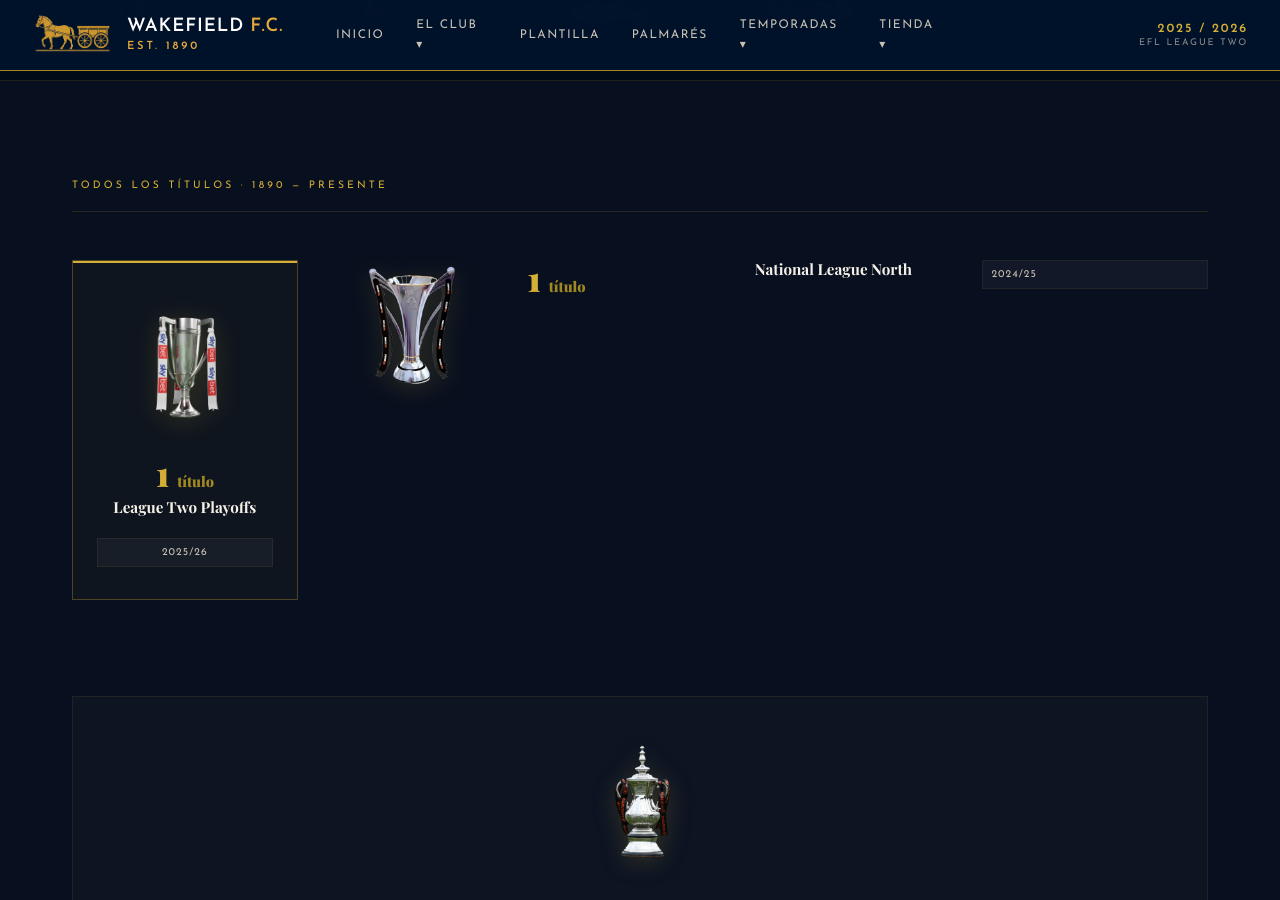
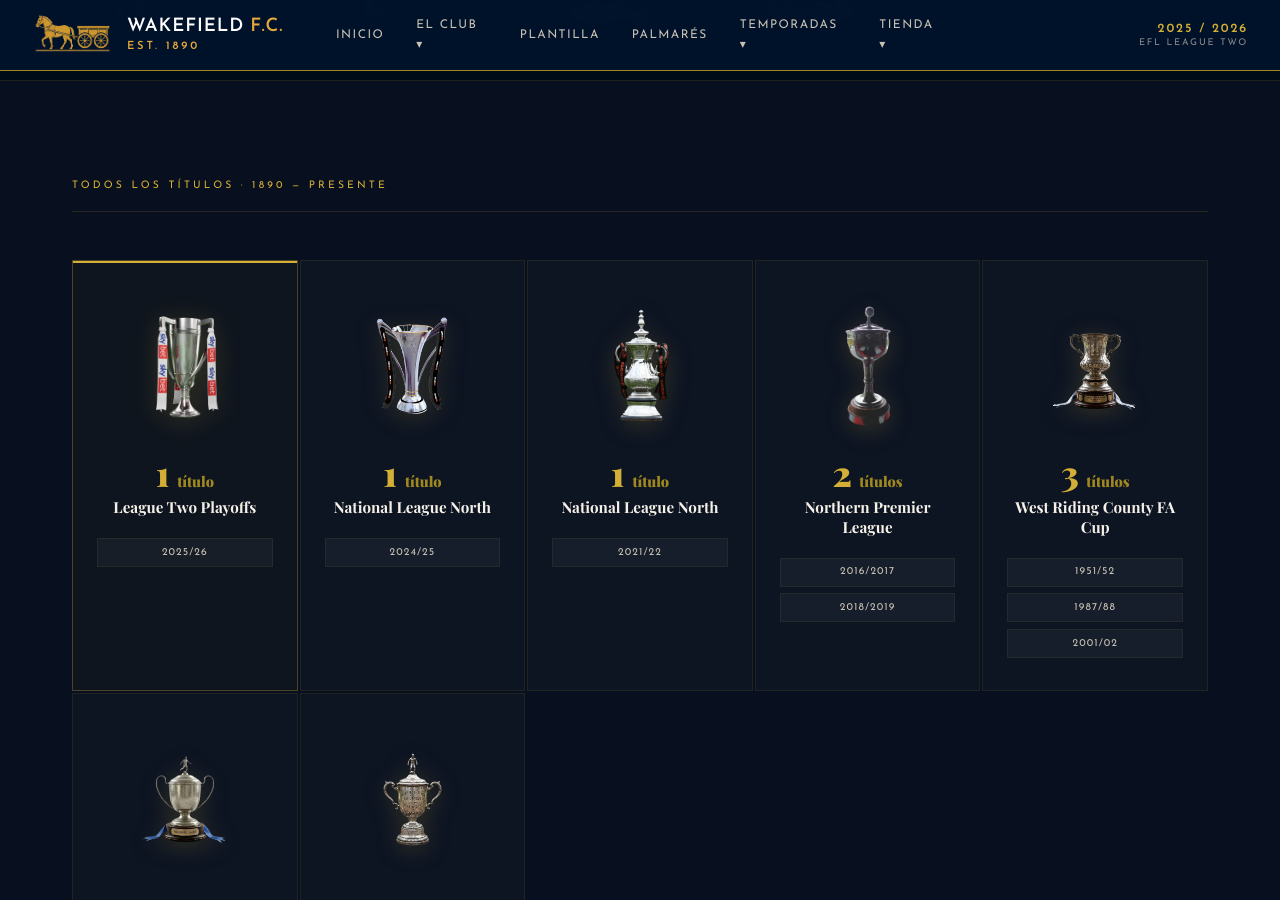
Before and after one commit to riise66/wakefieldfc, a Jekyll site: the page built from pages/palmares.html, in a window 1280 px wide and 900 px high, scrolled down 523 px. Built offline with Jekyll 4.4.1, drawn with Linux system fonts in a browser that asks for light colours; some web fonts are replaced; a style sheet for code colours, icons or effects is not loaded.

Commit message:
Update palmares.html

```diff
--- a/pages/palmares.html
+++ b/pages/palmares.html
@@ -249,7 +249,7 @@
 
   <div class="vitrina">
 
-    <!-- NATIONAL LEAGUE -->
+    <!-- Play Off -->
     <div class="trofeo-card destacado">
     <div class="trofeo-img">
         <!-- Sustituye por PNG del trofeo -->
@@ -264,13 +264,16 @@
     </div>
 
     <!-- NATIONAL LEAGUE -->
+<div class="trofeo-card">
   <div class="trofeo-img">
-        <!-- Sustituye por PNG del trofeo -->
-       <img src="{{ site.baseurl }}/assets/img/trophies/nationalleague.png" alt="Northern Premier League Trophy"
+    <img src="{{ site.baseurl }}/assets/img/trophies/nationalleague.png"
+         alt="Northern Premier League Trophy"
          onerror="this.outerHTML='<div class=\'trophy-ph\'>🏆</div>'">
   </div>
+
   <div class="trofeo-count">1 <span>título</span></div>
   <div class="trofeo-name">National League North</div>
+
   <div class="trofeo-years">
     <span class="trofeo-year">2024/25</span>
   </div>
```
Lines whose indentation alone changed are shown as unchanged.
